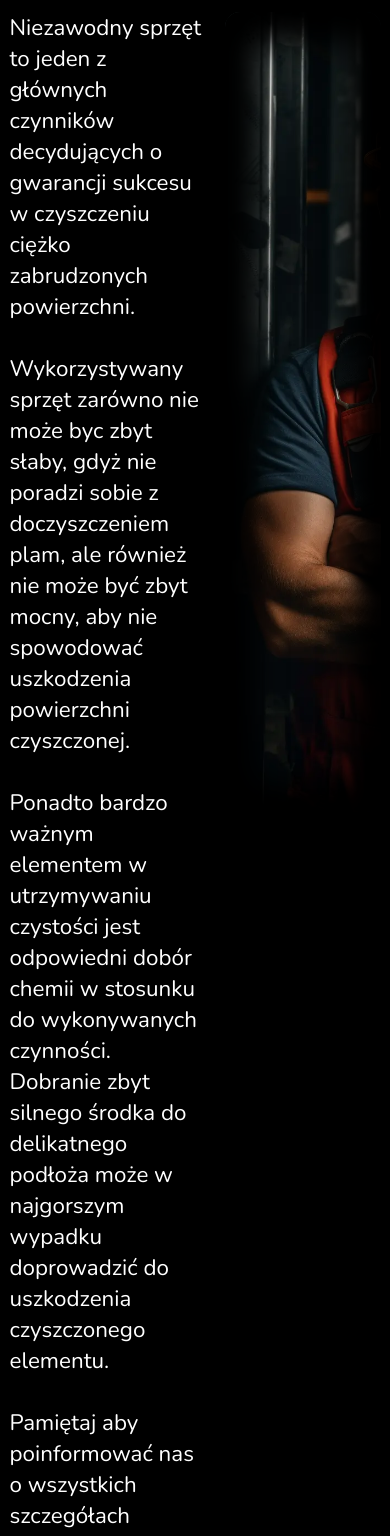
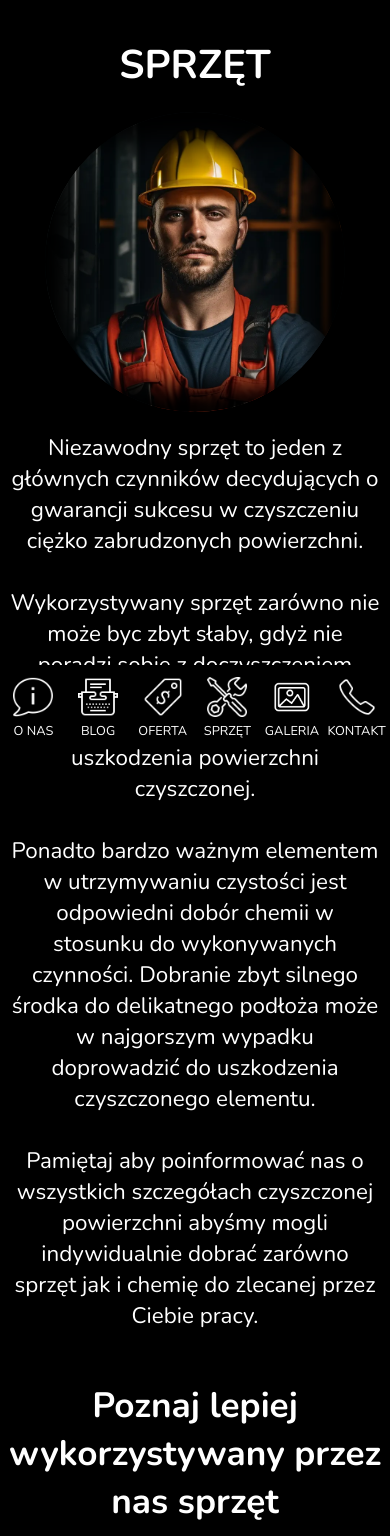
Before and after one commit to CodastickFantastic/czystykamien.pl, a Next.js app: page /sprzet in a window 390 px wide. Shown: the part 102-1638 px from the top of the page. Built offline with nearby package versions, Linux system fonts and the light colour scheme.

Commit message:
Added responsivne for Equipment page

```diff
--- a/src/app/sprzet/page.js
+++ b/src/app/sprzet/page.js
@@ -12,11 +12,15 @@ import Pressure from "@/images/icons/pressureIcon.png";
 import Temperature from "@/images/icons/temperatureIcon.png";
 import Pipe from "@/images/icons/pipeIcon.png";
 import Fan from "@/images/icons/fanIcon.png";
+import MobileNav from "@/components/MobileNav";
 
 export default function EquipmentPage() {
   return (
-    <div className="pagesBackground">
-      <Header type="top" />
+    <div className={`pagesBackground ${styles.mobile}`}>
+      <header>
+        <Header type="top" page="normal" />
+        <MobileNav page="page" />
+      </header>
       <main className={styles.main}>
         <div className={styles.blackBg}>
           <div className="container">
--- a/src/styles/equipmentPage.module.scss
+++ b/src/styles/equipmentPage.module.scss
@@ -78,6 +78,7 @@ main {
           justify-content: space-evenly;
           .feature {
             text-align: center;
+            width: 140px;
             img {
               width: 50px;
               height: unset;
@@ -103,3 +104,69 @@ main {
     }
   }
 }
+
+@media (max-width: 900px) {
+  .mobile {
+    width: 100wh;
+    padding-top: 100px;
+    .description {
+      flex-direction: column-reverse;
+      p {
+        width: 95% !important;
+        margin: 20px auto !important;
+        text-align: center;
+      }
+      .imageContainer {
+        width: 300px !important;
+        height: 300px !important;
+        margin: auto !important;
+        border-radius: 50% !important;
+        img {
+          object-position: 0 5% !important;
+        }
+      }
+    }
+    h2 {
+      font-size: 2rem !important;
+      padding: 0 5px;
+    }
+    .equipmentContainer {
+      width: 95% !important;
+    }
+  }
+}
+
+@media (max-width: 550px) {
+  .mobile {
+    h2 {
+      font-size: 2.2rem !important;
+    }
+    .equipmentContainer {
+      flex-direction: column;
+      .left {
+        width: 100%!important;
+        margin-bottom: 20px;
+      }
+      .right {
+        width: 100%!important;
+      }
+    }
+  }
+}
+
+@media (max-width: 380px) {
+  .mobile {
+    .equipmentContainer {
+      .left {
+        h3 {
+          font-size: 1.8rem!important;
+        }
+        .featuresContainer{
+          p{
+            font-size: 1rem;
+          }
+        }
+      }
+    }
+  }
+}
--- a/src/styles/header.module.scss
+++ b/src/styles/header.module.scss
@@ -77,7 +77,7 @@
     display: flex;
     flex-direction: column;
     justify-content: space-between;
-    height: calc(100dvh + 3px);
+    height: calc(100lvh + 3px);
     width: 100vw;
     pointer-events: none;
 
```
